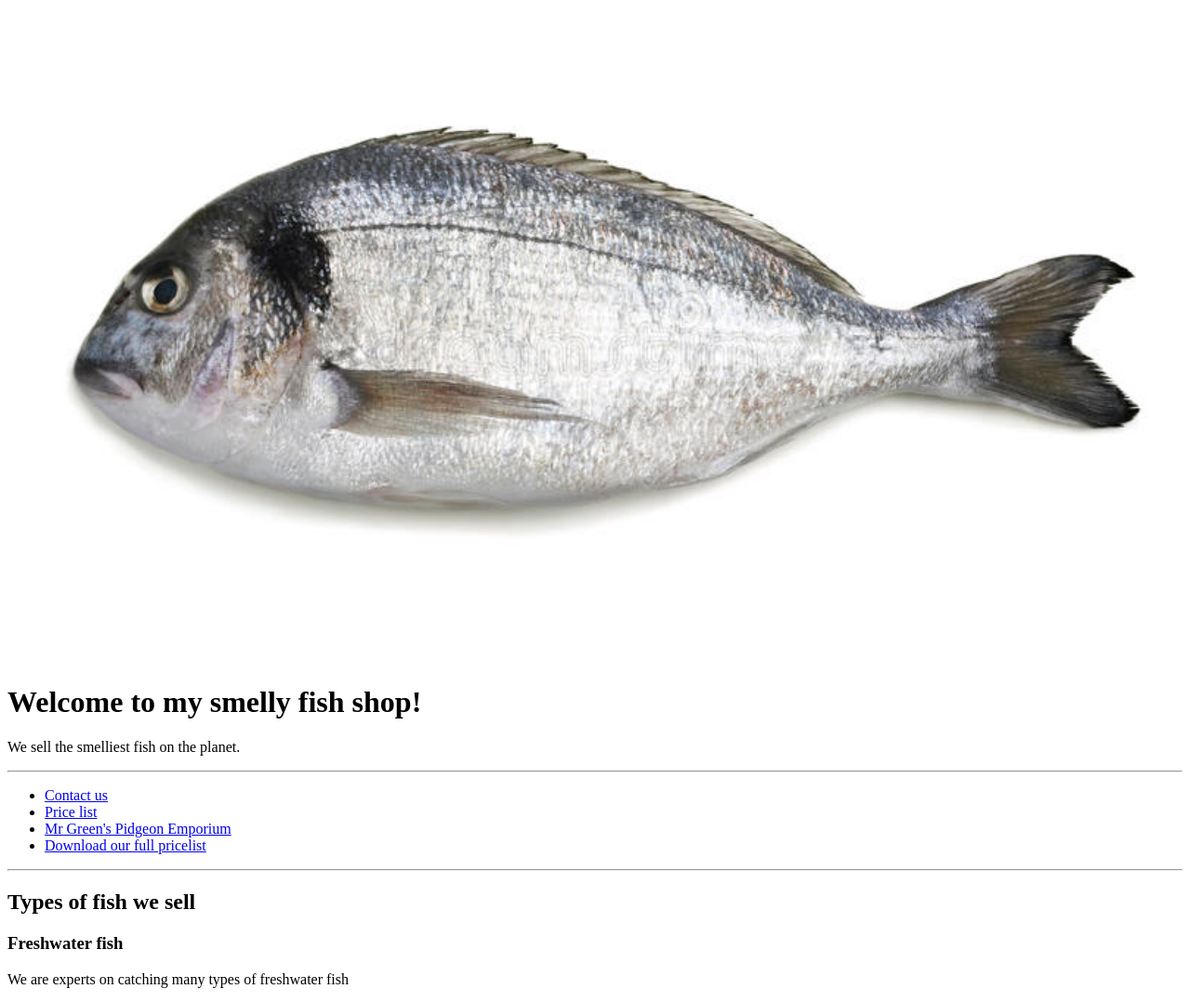
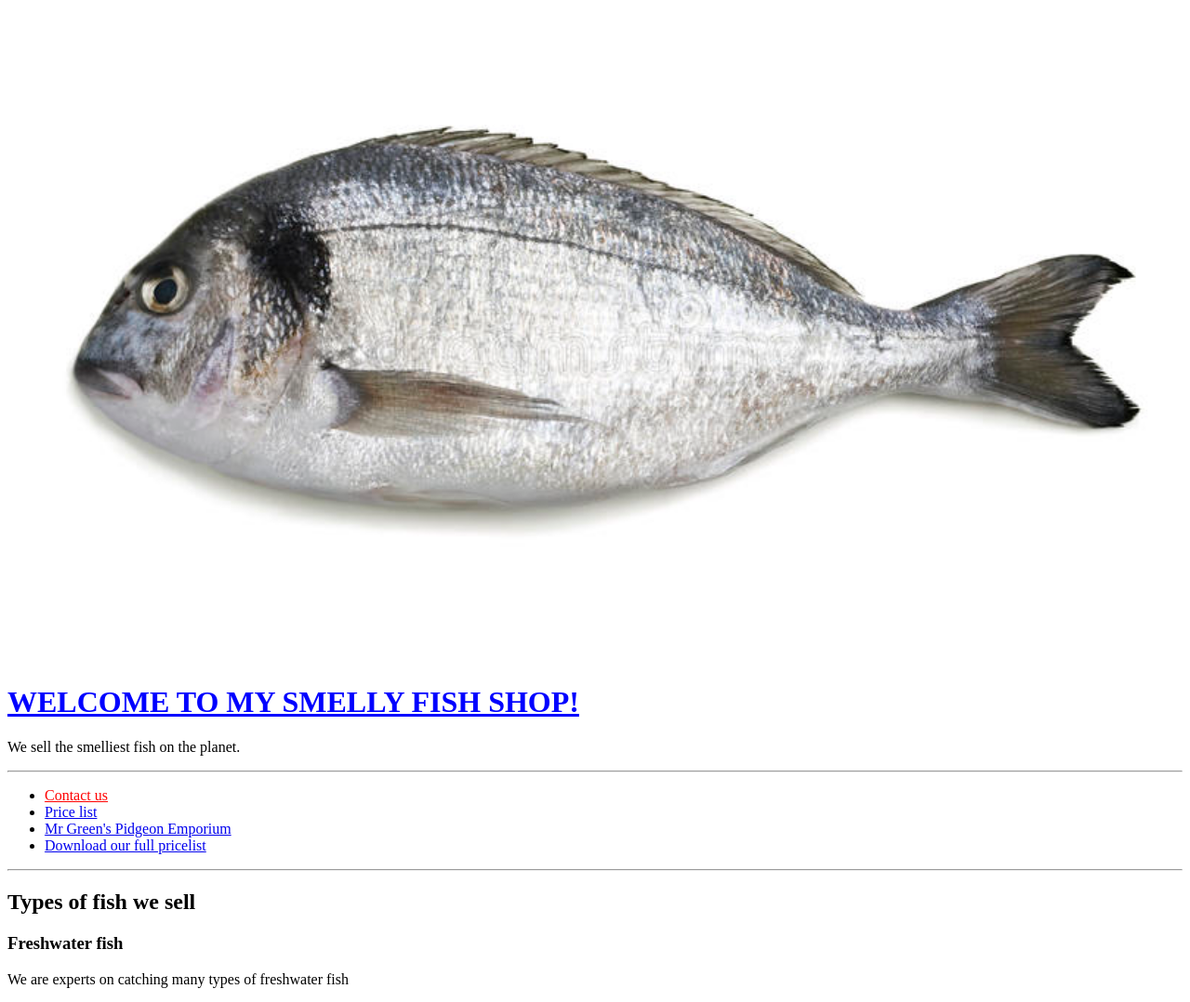
Before and after one commit to agaczywilis/html-basics-course, a plain HTML site: page index.html in a window 1280 px wide. Shown: the top 1078 px of the page at 93% size. Drawn offline with Linux system fonts and the light colour scheme.

Commit message:
added main.css

```diff
--- /dev/null
+++ b/css/main.css
@@ -0,0 +1,5 @@
+h1{
+color: blue;
+text-decoration: underline;
+text-transform: uppercase;
+}
--- a/index.html
+++ b/index.html
@@ -22,7 +22,7 @@
 
         <div id="navigation">
             <ul>
-                <li><a href="contact.html">Contact us</a></li>
+                <li><a style="color: red;" href="contact.html">Contact us</a></li>
                 <li><a href="prices/freshwater-fish-prices.html">Price list</a></li>
                 <li><a href="http://www.thenetninja.co.uk" target="_blank">Mr Green's Pidgeon Emporium</a></li>
                 <li><a href="downloads/all-fish-prices.pdf">Download our full pricelist</a></li>
```
Also changed, not shown: contact.html (+1 -0 lines), how-to.html (+1 -0 lines), lists.html (+1 -0 lines), prices/freshwater-fish-prices.html (+1 -0 lines).
